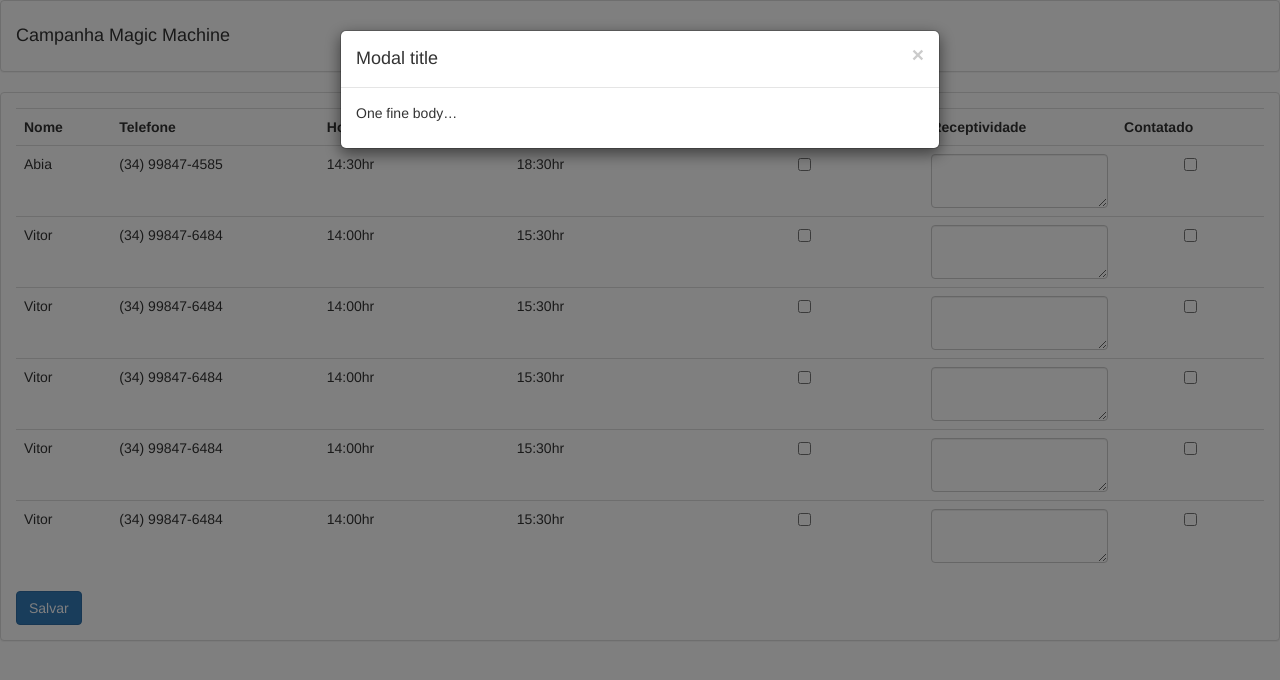
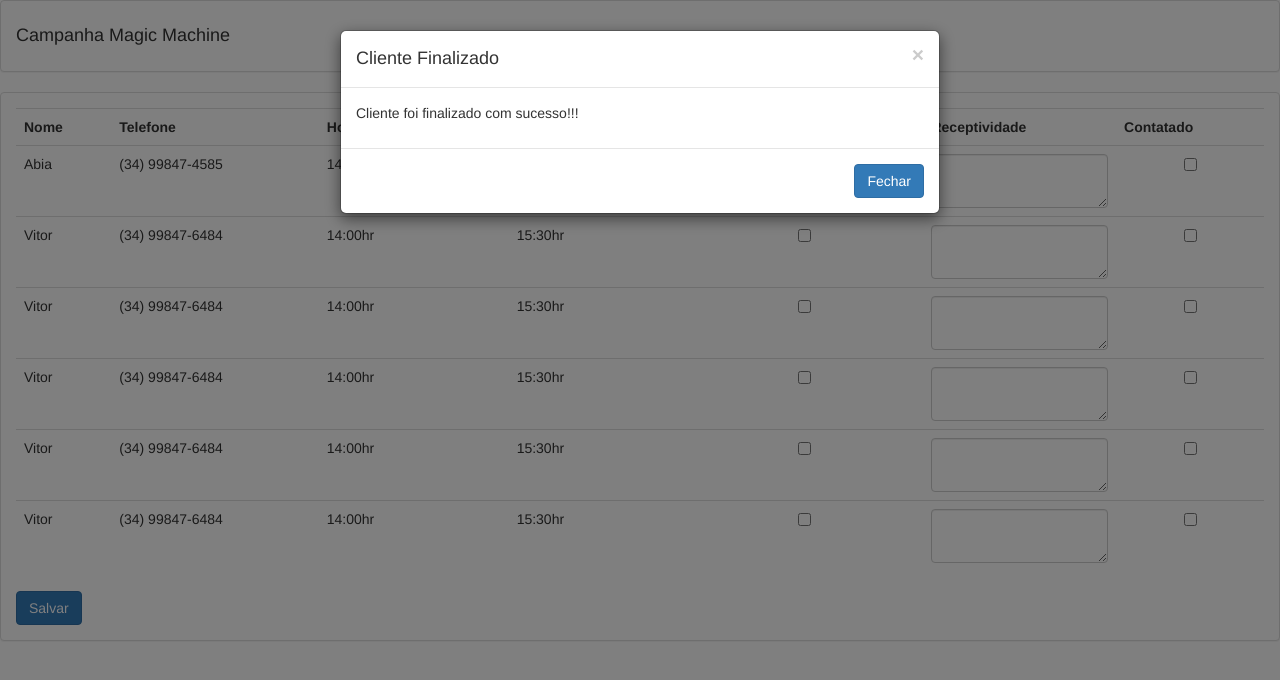
Before and after one commit to hulkg3x/ncex, a plain HTML site: page painel/pages/campanhaMagic.html in a window 1280 px wide. Both pictures are taken after a click on the button "Salvar". Drawn offline with nearby package versions, Linux system fonts and the light colour scheme.

Commit message:
Update campanhaMagic.html

```diff
--- a/painel/pages/campanhaMagic.html
+++ b/painel/pages/campanhaMagic.html
@@ -98,10 +98,13 @@
                 <div class="modal-header">
                     <button type="button" class="close" data-dismiss="modal" aria-label="Close"><span
                             aria-hidden="true">&times;</span></button>
-                    <h4 class="modal-title">Modal title</h4>
+                    <h4 class="modal-title">Cliente Finalizado</h4>
                 </div>
                 <div class="modal-body">
-                    <p>One fine body&hellip;</p>
+                    <p>Cliente foi finalizado com sucesso!!!</p>
+                </div>
+                <div class="modal-footer">
+                    <button type="button" class="btn btn-primary">Fechar</button>
                 </div>
             </div><!-- /.modal-content -->
         </div><!-- /.modal-dialog -->
```
